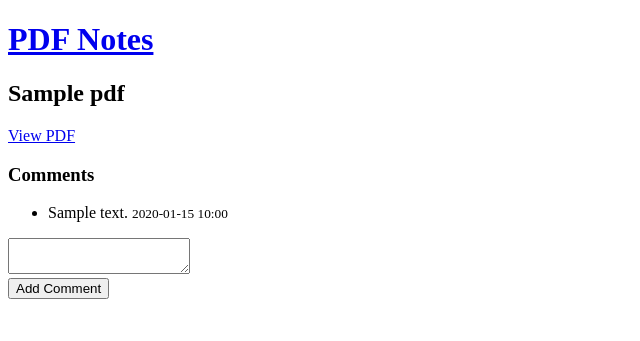
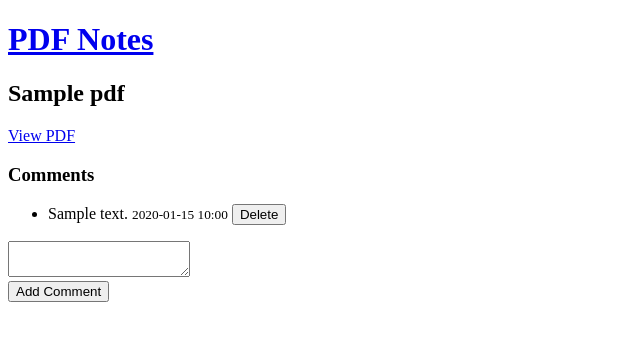
Before and after one commit to TuubaLord/vibe-code, a Flask app: page /pdf/1 in a window 1280 px wide. Shown: the top 341 px of the page, without its empty margins (0-640 px from the left). Run offline with Flask 3, Linux system fonts and the light colour scheme; tables that the repository leaves empty hold one stand-in row (values such as "Sample post").

Commit message:
Allow deleting comments

```diff
--- a/app.py
+++ b/app.py
@@ -55,5 +55,15 @@ def pdf_detail(pdf_id):
     comments = Comment.query.filter_by(pdf_id=pdf_id).order_by(Comment.timestamp.desc()).all()
     return render_template('pdf_detail.html', pdf=pdf, comments=comments)
 
+
+@app.route('/comment/<int:comment_id>/delete', methods=['POST'])
+def delete_comment(comment_id):
+    """Remove a comment and redirect back to its PDF detail page."""
+    comment = Comment.query.get_or_404(comment_id)
+    pdf_id = comment.pdf_id
+    db.session.delete(comment)
+    db.session.commit()
+    return redirect(url_for('pdf_detail', pdf_id=pdf_id))
+
 if __name__ == '__main__':
     app.run(debug=True)
--- a/templates/pdf_detail.html
+++ b/templates/pdf_detail.html
@@ -5,7 +5,12 @@
 <h3>Comments</h3>
 <ul>
 {% for comment in comments %}
-  <li>{{ comment.text }} <small>{{ comment.timestamp.strftime('%Y-%m-%d %H:%M') }}</small></li>
+  <li>
+    {{ comment.text }} <small>{{ comment.timestamp.strftime('%Y-%m-%d %H:%M') }}</small>
+    <form method="post" action="{{ url_for('delete_comment', comment_id=comment.id) }}" style="display:inline">
+      <button type="submit">Delete</button>
+    </form>
+  </li>
 {% else %}
   <li>No comments yet.</li>
 {% endfor %}
```
